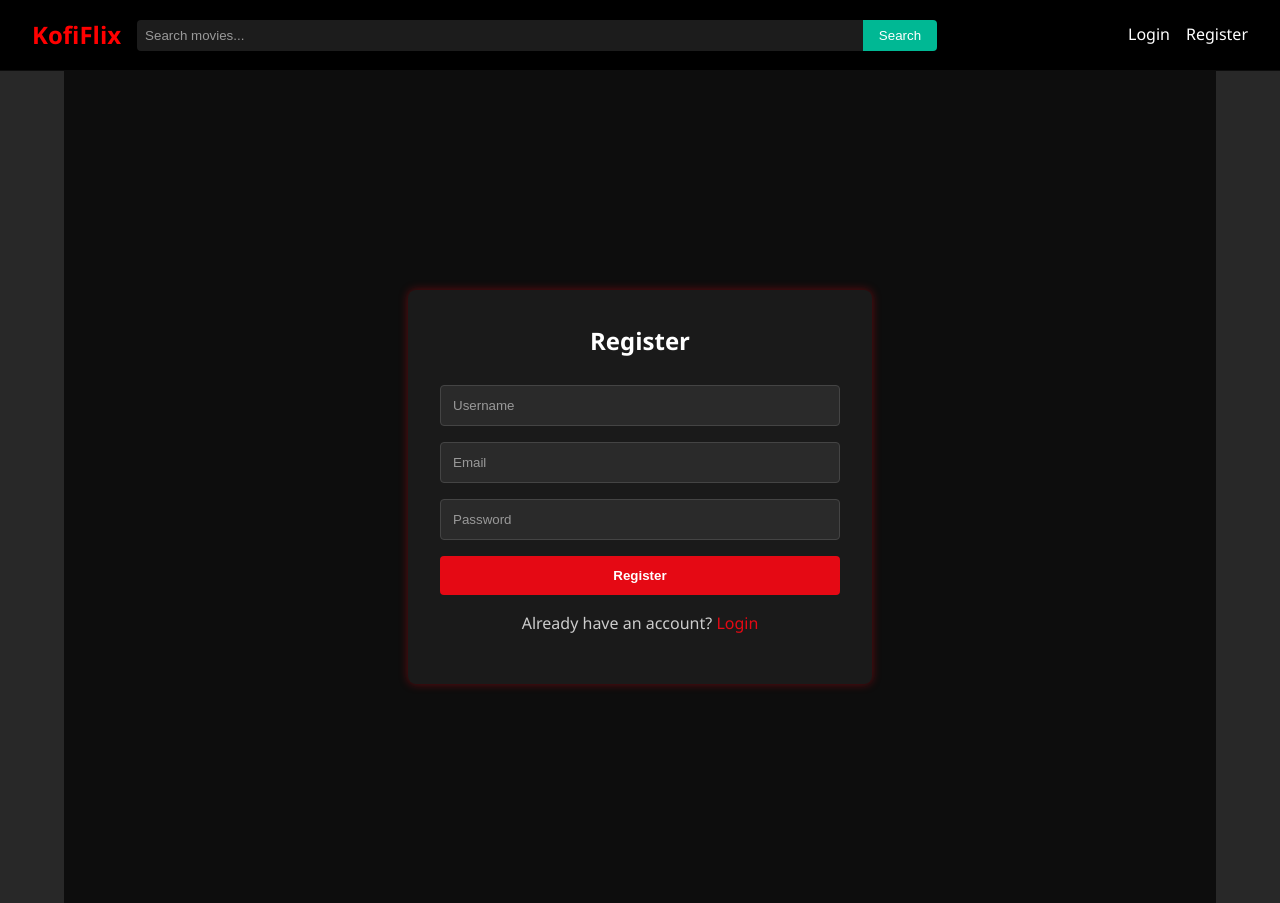
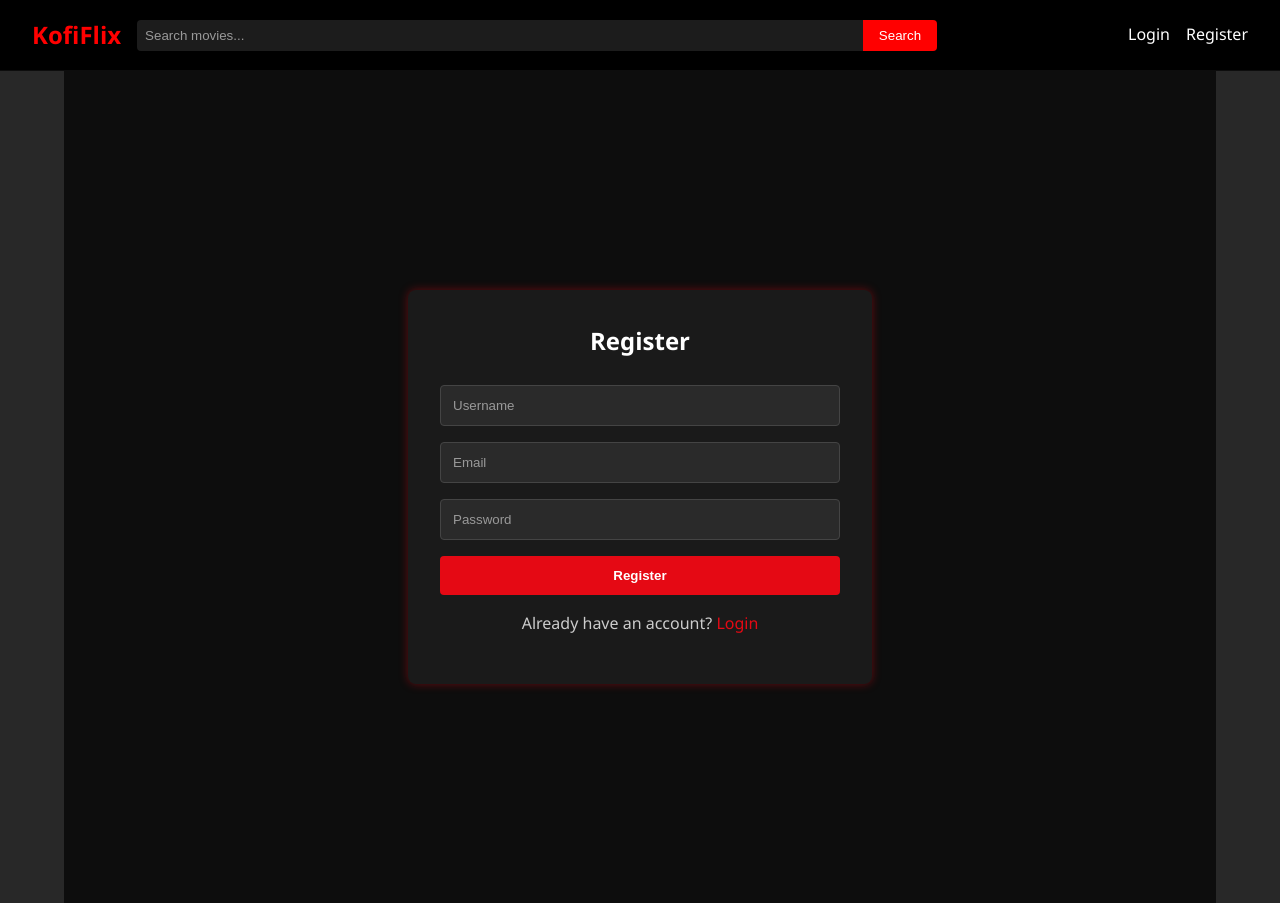
Before and after one commit to kofiarhin/kf-rt-movie-app, a React (Vite) app in the folder client/: page /register in a window 1280 px wide. Built offline with nearby package versions, Linux system fonts and the light colour scheme; no server answers.

Commit message:
update ui clean up

```diff
--- a/client/src/components/Header/header.styles.scss
+++ b/client/src/components/Header/header.styles.scss
@@ -43,7 +43,7 @@
 
       button {
         padding: 0.5rem 1rem;
-        background-color: #00b894;
+        background-color: red;
         color: white;
         border: none;
         border-radius: 0 4px 4px 0;
```
